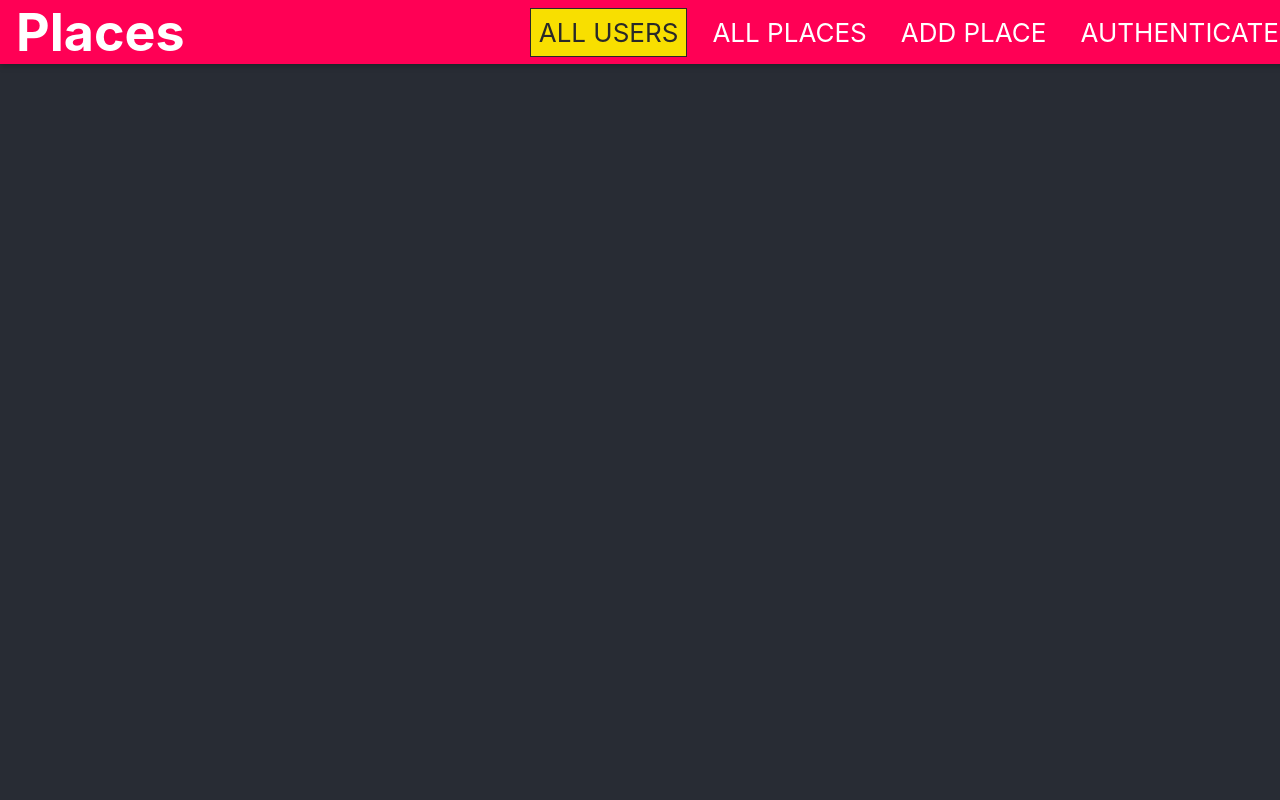
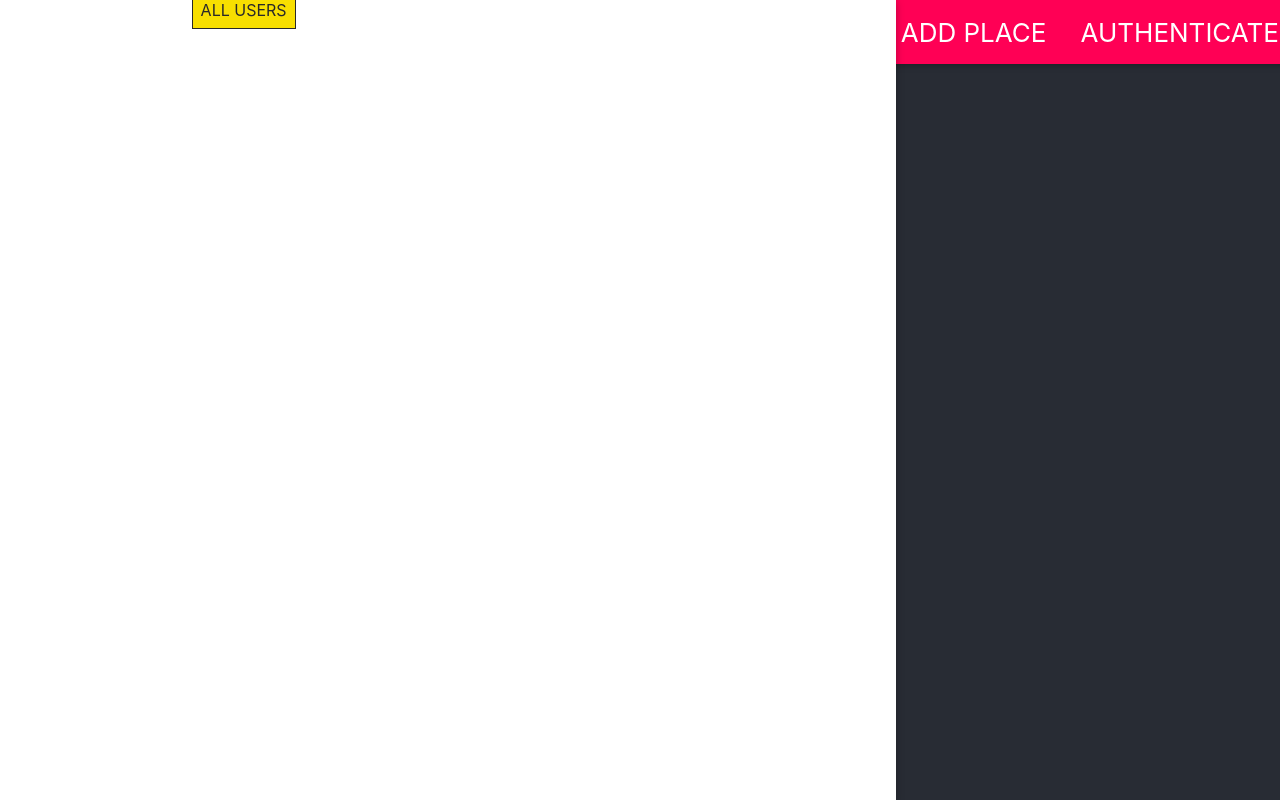
Before and after one commit to MisterEnzo/places-mern, a React (Create React App) app: page / in a window 1280 px wide. Built offline with nearby package versions, Linux system fonts and the light colour scheme.

Commit message:
create SideDrawer component, nest it in MainNavigation, but render it outside the body using ReactDOM.createPortal

```diff
--- a/public/index.html
+++ b/public/index.html
@@ -28,6 +28,7 @@
   </head>
   <body>
     <noscript>You need to enable JavaScript to run this app.</noscript>
+    <div id="drawer-hook"></div>
     <div id="root"></div>
     <!--
       This HTML file is a template.
--- a/src/shared/components/Navigation/MainNavigation.js
+++ b/src/shared/components/Navigation/MainNavigation.js
@@ -2,12 +2,19 @@
 import { Link } from 'react-router-dom';
 
 import MainHeader from './MainHeader';
+import SideDrawer from './SideDrawer';
 import NavLinks from './NavLinks';
 import './MainNavigation.css';
 
 const MainNavigation = props => {
   return (
-    <MainHeader>
+    <React.Fragment>
+      <SideDrawer>
+        <nav className="main-navigation__">
+          <NavLinks />
+        </nav>
+      </SideDrawer>
+      <MainHeader>
       <button className="main-navigation__menu-btn">
         <span />
         <span />
@@ -16,10 +23,11 @@
       <h1 className="main-navigation__title">
         <Link to='/'>Places</Link>
       </h1>
-      <nav>
+      <nav className="main-navigation__header-nav">
         <NavLinks />
       </nav>
-    </MainHeader>
+      </MainHeader>
+    </React.Fragment>
   )
 }
 
--- /dev/null
+++ b/src/shared/components/Navigation/SideDrawer.css
@@ -0,0 +1,10 @@
+.side-drawer {
+  position: fixed;
+  left: 0;
+  top: 0;
+  z-index: 100;
+  height: 100vh;
+  width: 70%;
+  background: white;
+  box-shadow: 0 2px 8px rgba(0, 0, 0, 0.26);
+}
--- /dev/null
+++ b/src/shared/components/Navigation/SideDrawer.js
@@ -0,0 +1,11 @@
+import React from 'react';
+import ReactDOM from 'react-dom';
+
+import './SideDrawer.css';
+
+const SideDrawer = props => {
+  const content = <aside className="side-drawer">{props.children}</aside>;
+  return (ReactDOM.createPortal(content, document.getElementById('drawer-hook')));
+}
+
+export default SideDrawer;
```
